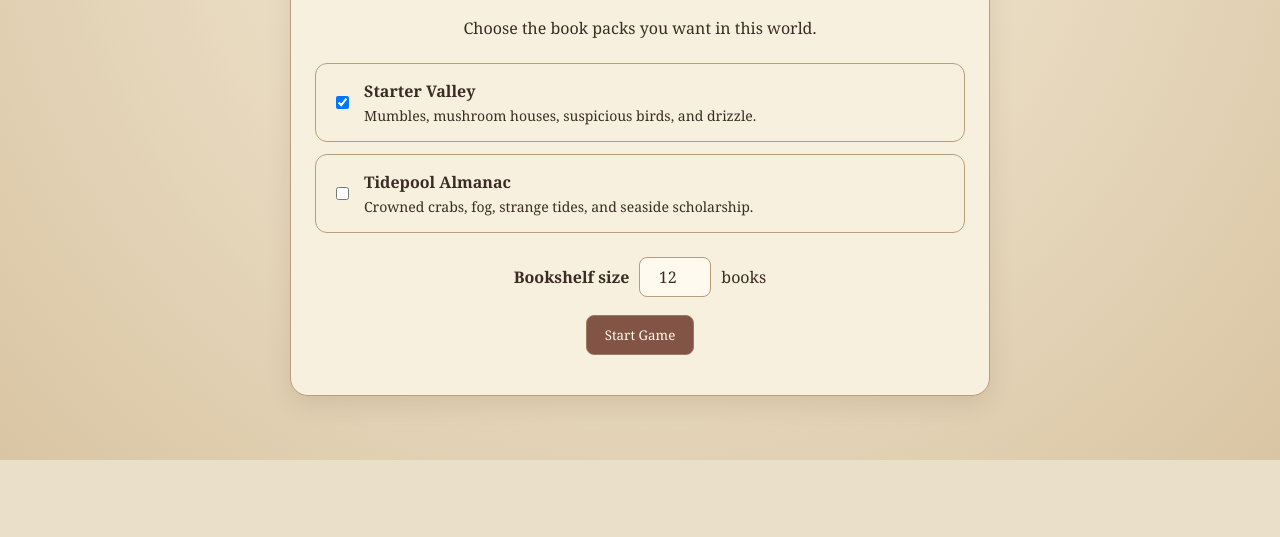
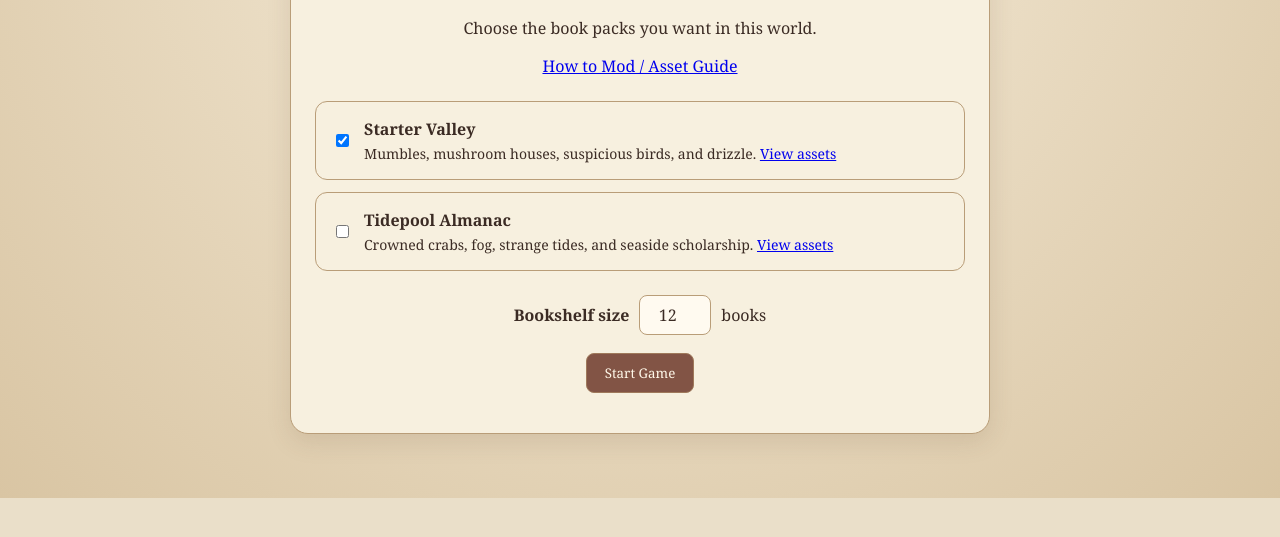
Before and after one commit to jmbjr/cozy_library, a website: page index.html in a window 1280 px wide. Shown: the part 145-682 px from the top of the page. Drawn offline with Linux system fonts and the light colour scheme.

Commit message:
Link mod guide and pack asset examples

```diff
--- a/index.html
+++ b/index.html
@@ -1,4 +1,4 @@
 <!doctype html><html lang="en"><head><meta charset="utf-8"><meta name="viewport" content="width=device-width,initial-scale=1"><title>Cozy Library</title><link rel="stylesheet" href="style.css"></head><body><main>
-<section id="setup" class="setup"><h1>Cozy Library</h1><p>Choose the book packs you want in this world.</p><div class="pack-options"><label><input type="checkbox" value="starter" checked><strong>Starter Valley</strong><span>Mumbles, mushroom houses, suspicious birds, and drizzle.</span></label><label><input type="checkbox" value="tidepool"><strong>Tidepool Almanac</strong><span>Crowned crabs, fog, strange tides, and seaside scholarship.</span></label></div><div class="shelf-size"><label for="shelf-capacity"><strong>Bookshelf size</strong></label><input id="shelf-capacity" type="number" min="1" max="48" value="12"><span>books</span></div><button id="start">Start Game</button><p id="setup-error"></p></section>
+<section id="setup" class="setup"><h1>Cozy Library</h1><p>Choose the book packs you want in this world.</p><p class="mod-link"><a href="modding.html">How to Mod / Asset Guide</a></p><div class="pack-options"><label><input type="checkbox" value="starter" checked><strong>Starter Valley</strong><span>Mumbles, mushroom houses, suspicious birds, and drizzle. <a class="pack-link" href="pack.html?id=starter">View assets</a></span></label><label><input type="checkbox" value="tidepool"><strong>Tidepool Almanac</strong><span>Crowned crabs, fog, strange tides, and seaside scholarship. <a class="pack-link" href="pack.html?id=tidepool">View assets</a></span></label></div><div class="shelf-size"><label for="shelf-capacity"><strong>Bookshelf size</strong></label><input id="shelf-capacity" type="number" min="1" max="48" value="12"><span>books</span></div><button id="start">Start Game</button><p id="setup-error"></p></section>
 <div id="game" hidden><header><h1>Cozy Library</h1><p id="pack-label"></p><button id="reselect">Reset &amp; Choose Packs</button></header><section class="room"><div class="library"><h2>Your Shelf <span id="progress"></span></h2><div id="shelf" class="shelf"></div></div><div class="window-wrap"><h2>The World Outside</h2><div id="window" class="window"><div id="world" class="world"></div><div class="haze">?</div></div><p id="world-note"></p></div></section><section class="incoming"><h2>Books That Have Found Their Way Here</h2><p>Choose by title. One rejected book will linger; another may vanish for now.</p><div id="offers" class="offers"></div></section></div>
 <dialog id="book-dialog"><div id="dialog-content"></div><button id="close-dialog">Close</button></dialog></main><script src="packs/starter.js"></script><script src="packs/tidepool.js"></script><script src="app.js"></script></body></html>
```
